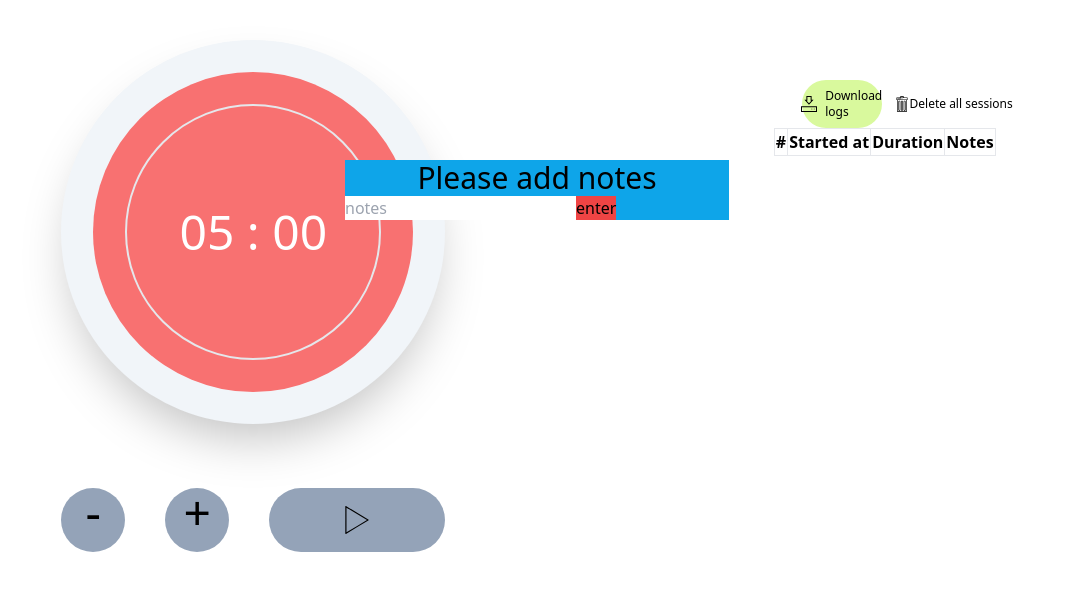
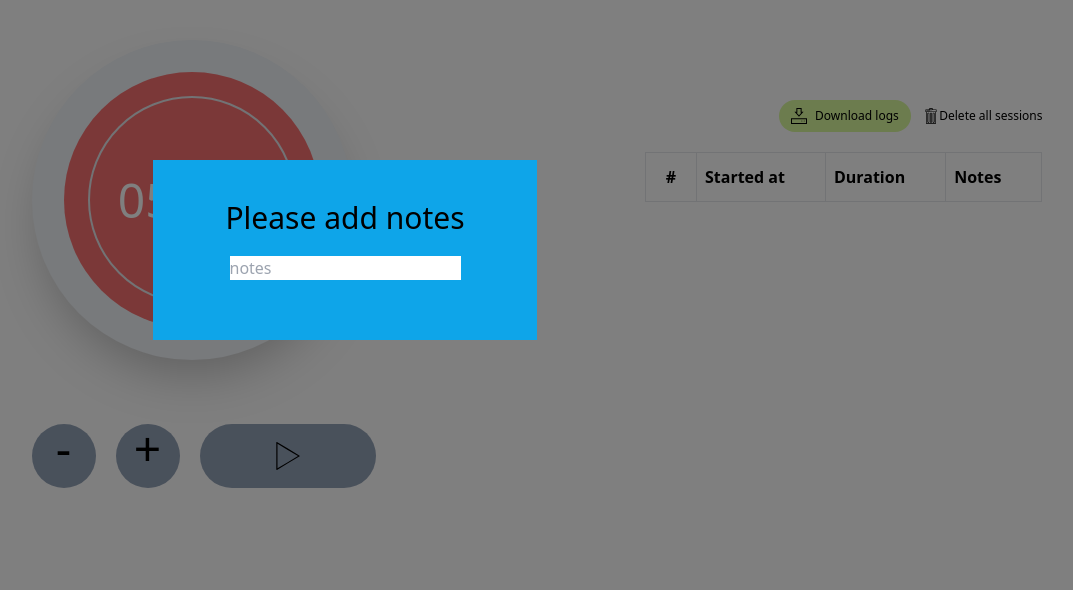
Before and after one commit to emiliomelvy/pomodoro-app, a Vue app: page / in a window 1280 px wide. Shown: the top 590 px of the page, without its empty margins (103-1176 px from the left). Built offline with nearby package versions, Linux system fonts and the light colour scheme.

Commit message:
fix logic in duration table

```diff
--- a/src/App.vue
+++ b/src/App.vue
@@ -17,7 +17,9 @@
         stop,
         timer: null,
         totalTime: (5*60),
-        copyTime: null,
+        changeTime: true,
+        copyMinutes: null,
+        copySec: 60,
         resetButton: false,
         userTime: 25,
         started: false,
@@ -26,7 +28,7 @@
         days: ['Mon', 'Tue', 'Wed', 'Thu', 'Fri', 'Sat', 'Sun'],
         months: ['Jan', 'Feb', 'Mar', 'Apr', 'May', 'Jun', 'Jul', 'Aug', 'Sep', 'Oct', 'Nov', 'Dec'],
         showModal: true,
-        testing: '',
+        activity: '',
       }
     },
     methods: {
@@ -45,13 +47,17 @@
         }, 1)
         this.started = true
         this.date = new Date()
+        if(this.changeTime === true) {
+          this.copyMinutes = this.minutes
+        }
+        this.changeTime = false
       },
       pauseTimer: function() {
         clearInterval(this.timer)
         this.timer = null
         this.resetButton = true
-        console.log('copy : ', this.copyTime)
-        console.log(Math.floor(this.copyTime / 60) - this.minutes)
+        console.log('copyMinutes : ', this.copyMinutes)
+        console.log('this.minutes : ', this.minutes)
       },
       resetTimer: function() {
         this.arr = [...this.arr, {
@@ -61,11 +67,12 @@
           month: this.date.getMonth(),
           date: this.date.getDate(),
           day: this.date.getDay(),
-          minutes1: Math.floor(this.totalTime / 60) < 10 ? `0${Math.floor(this.totalTime / 60)}` : Math.floor(this.totalTime / 60),
-          // minutes1: Math.floor((this.totalTime - +this.minutes) / 60),
-          sec: this.totalTime % 60 < 10 ? `0${this.totalTime % 60}` : this.totalTime % 60,
-          // sec: this.totalTime - +this.seconds,
-          note: this.testing
+          // minutes1: Math.floor(this.totalTime / 60) < 10 ? `0${Math.floor(this.totalTime / 60)}` : Math.floor(this.totalTime / 60),
+          minutes1: (+this.copyMinutes - +this.minutes) <= 1 ? `0${(+this.copyMinutes - +this.minutes) - 1}` : `0${(+this.copyMinutes - +this.minutes)}`,
+          // sec: this.totalTime % 60 < 10 ? `0${this.totalTime % 60}` : this.totalTime % 60,
+          sec: +this.copySec - +this.seconds === 60 ? '00' : `${+this.copySec - +this.seconds}`,
+          note: this.activity,
+          copyMinutes: this.copyMinutes
         },
         ]
         clearInterval(this.timer)
@@ -73,16 +80,12 @@
         this.totalTime = (25*60)
         this.resetButton = false
         this.started = false
-        this.testing = ''
+        this.activity = ''
         this.showModal = true
+        this.changeTime = true
       },
-      enterinput: function(val) {
-        // this.testing +=
-        console.log(val)
-      },
-      get: function(val) {
-        console.log(val
-        )
+      deleteSess: function() {
+        this.arr = []
       }
     },
     computed: {
@@ -104,9 +107,6 @@
         }
         return this.padTime(seconds);
       }
-    },
-    mounted() {
-      this.copyTime = this.totalTime
     }
   }
 
@@ -137,21 +137,28 @@
       </div>
     </div>
   </div> -->
-  <div v-if="showModal" class="absolute shadow-[0 0 0 1000rem rgba(0, 0, 0, 0.5)] w-full h-[100vh]">
-    <div class="relative bg-sky-500 top-40 w-96 mx-auto z-20">
-      <h1 class="text-3xl text-center">
-        Please add notes
-      </h1>
-      <input type="text border-8" placeholder="notes" v-model="this.testing" @keydown.enter="showModal = false">
-      <button @click="showmodal = false" class="bg-red-500">enter</button>
+  <div v-if="showModal" class="container max-w-7xl mx-auto absolute overflow-hidden bg-black opacity-50 w-full h-[9999px]">
+  </div>
+  <div v-if="showModal" class="container max-w-7xl mx-auto absolute bg-sky-500 top-40 right-1/2 w-96 z-20 py-10">
+    <h1 class="text-3xl text-center">
+      Please add notes
+    </h1>
+    <div class="flex justify-center py-5">
+      <input type="text border-8" placeholder="notes" v-model="this.activity" @keydown.enter="showModal = false">
     </div>
   </div>
-  <div class="container max-w-7xl">
-    <div class="flex justify-around">
+  <div class="">
+
+    <div v-if="!showModal" class="container mx-auto max-w-7xl">
+      <p>
+        You're doing {{this.activity}}
+      </p>
+    </div>
+    <div class="container max-w-7xl mx-auto flex justify-around overflow-hidden">
       <div class="pt-10">
-        <div class="w-96 h-96 bg-slate-100 shadow-2xl rounded-full flex justify-center items-center">
-          <div class="w-80 h-80 bg-red-400 rounded-full flex justify-center items-center">
-            <div class="w-64 h-64 bg-red-400 rounded-full flex justify-center border-[2px]">
+        <div class="w-80 h-80 bg-slate-100 shadow-2xl rounded-full flex justify-center items-center">
+          <div class="w-64 h-64 bg-red-400 rounded-full flex justify-center items-center">
+            <div class="w-52 h-52 bg-red-400 rounded-full flex justify-center border-[2px]">
               <h1 class="text-5xl text-center text-white my-auto">
                 <span>
                   {{ minutes }}
@@ -164,7 +171,7 @@
             </div>
           </div>
         </div>
-        <div class="flex justify-between pt-16">
+        <div class="flex justify-between pt-16 gap-5">
           <div @click="min" v-if="!started" class="text-5xl w-16 h-16 bg-slate-400 text-center rounded-full cursor-pointer">
             -
           </div>
@@ -183,14 +190,14 @@
         </div>
       </div>
       <div class="pt-20">
-        <div class="flex justify-end gap-3">
+        <div class="flex justify-end gap-3 py-5">
           <div class="flex basis-4/12 justify-center gap-2 bg-lime-200 rounded-full cursor-pointer">
             <img :src="download" alt="" class="w-4 py-2 my-auto">
             <p class="text-xs py-2 my-auto">
               Download logs
             </p>
           </div>
-          <div class="flex cursor-pointer">
+          <div class="flex cursor-pointer" @click="deleteSess">
             <img :src="recycleBin" alt="" class="w-4 py-2 my-auto">
             <p class="text-xs py-2 my-auto">
               Delete all sessions
@@ -199,16 +206,16 @@
         </div>
         <table class="table-auto">
           <tr class="border rounded-full">
-            <th class="border">#</th>
-            <th class="border">Started at</th>
-            <th class="border">Duration</th>
-            <th class="border">Notes</th>
+            <th class="border px-5 py-3">#</th>
+            <th class="border pl-2 pr-10 py-3">Started at</th>
+            <th class="border pl-2 pr-10 py-3">Duration</th>
+            <th class="border pl-2 pr-10 py-3">Notes</th>
           </tr>
           <tr class="border" v-for="(tes, key) in this.arr" :key="key">
-            <td class="border">{{ key + 1 }}</td>
-            <td class="border">{{ tes.hours }}:{{ tes.mins }}:{{ tes.second }}, {{ this.months[tes.month] }} {{ tes.date }}, {{ this.days[tes.day] }}</td>
-            <td class="border"><strong>{{ tes.minutes1 }} : {{ tes.sec }}</strong> / 25 min.</td>
-            <td class="border">{{ tes.note }}</td>
+            <td class="border pl-2 pr-10 py-5">{{ key + 1 }}</td>
+            <td class="border pl-2 pr-10 py-5">{{ tes.hours }}:{{ tes.mins }}:{{ tes.second }}, {{ this.months[tes.month] }} {{ tes.date }}, {{ this.days[tes.day] }}</td>
+            <td class="border pl-2 pr-10 py-5"><strong>{{ tes.minutes1 }} : {{ tes.sec }}</strong> / {{ tes.copyMinutes }} min.</td>
+            <td class="border pl-2 pr-10 py-5">{{ tes.note }}</td>
           </tr>
         </table>
       </div>
```
